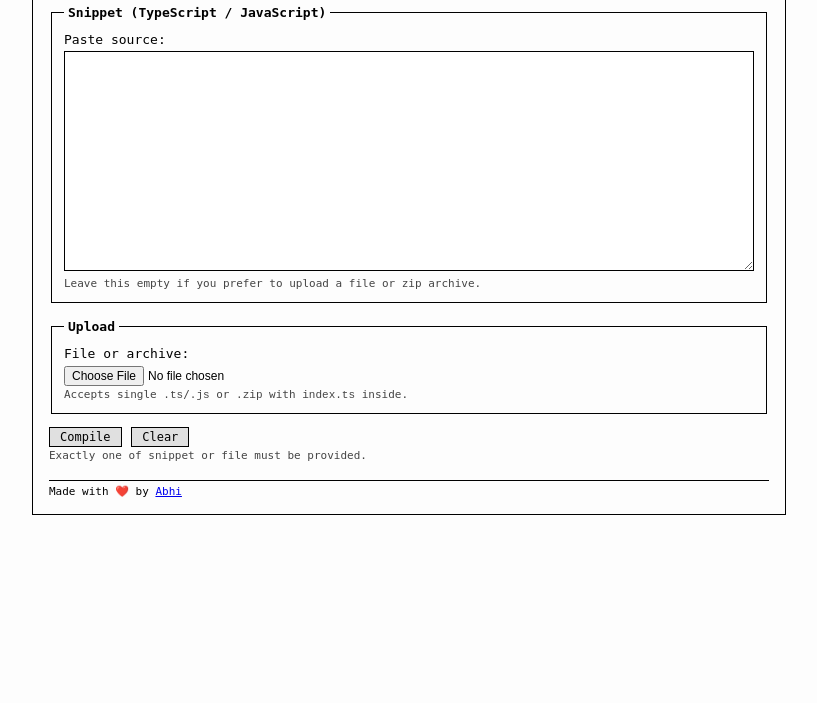
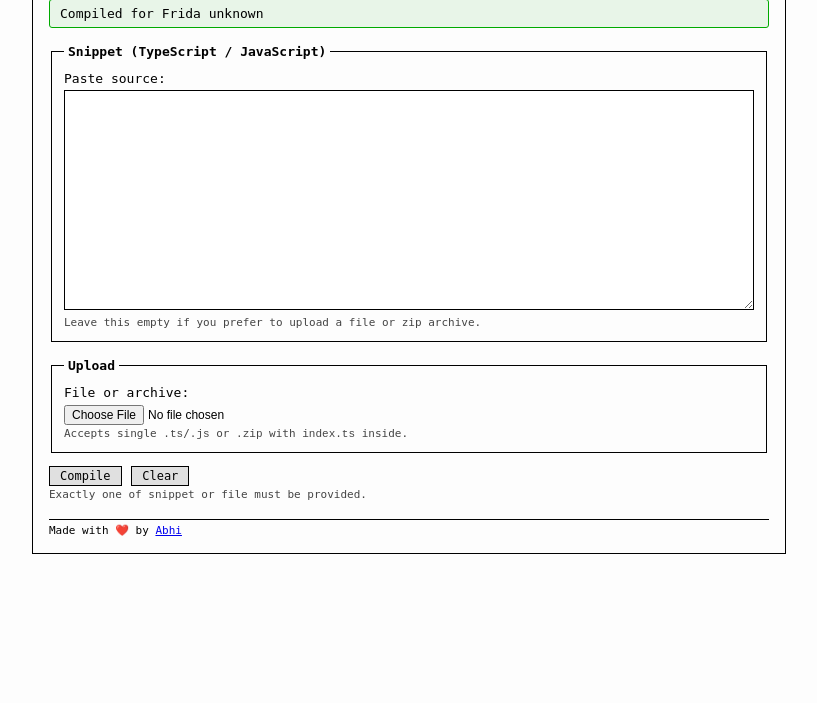
Before and after one commit to AbhiTheModder/frida-agent-api, a plain HTML site: page public/index.html in a window 1280 px wide. Shown: the part 97-800 px from the top of the page, without its empty margins (231-1048 px from the left). Drawn offline with Linux system fonts and the light colour scheme; no server answers.

Commit message:
show frida version used to compile

```diff
--- a/public/index.html
+++ b/public/index.html
@@ -21,6 +21,14 @@
         margin: 0 0 10px 0;
         border-bottom: 1px solid #000;
         padding-bottom: 4px;
+      }
+      .frida-version {
+        font-size: 13px;
+        margin: 8px 0;
+        padding: 6px 10px;
+        background: #e8f5e8;
+        border: 1px solid #0a0;
+        border-radius: 3px;
       }
       fieldset {
         border: 1px solid #000;
@@ -132,6 +140,11 @@
     <div class="page">
       <h1>frida-agent compiler</h1>
 
+      <div id="fridaVersion" class="frida-version" style="display: none;">
+        Compiled for Frida <span id="versionText">loading...</span>
+        <span id="versionWarning" class="error" style="display: none;">(Use same version to run)</span>
+      </div>
+
       <form id="compileForm">
         <fieldset>
           <legend>Snippet (TypeScript / JavaScript)</legend>
@@ -170,6 +183,28 @@
       const overlay = document.getElementById("progressOverlay");
       const submitBtn = form.querySelector('input[type="submit"]');
       const progressText = overlay.querySelector(".progress-text");
+      const versionDiv = document.getElementById("fridaVersion");
+      const versionText = document.getElementById("versionText");
+      const versionWarning = document.getElementById("versionWarning");
+
+      async function loadFridaVersion() {
+        try {
+          const response = await fetch("/frida_ver");
+          if (!response.ok) {
+            throw new Error("Failed to fetch version");
+          }
+          const version = await response.text();
+          versionText.textContent = version;
+          versionDiv.style.display = "block";
+          versionWarning.style.display = "inline";
+        } catch (err) {
+          versionText.textContent = "unknown";
+          versionDiv.style.display = "block";
+          versionWarning.style.display = "none";
+        }
+      }
+
+      loadFridaVersion();
 
       function setLoading(isLoading) {
         if (isLoading) {
```
Also changed, not shown: 1 other file.
